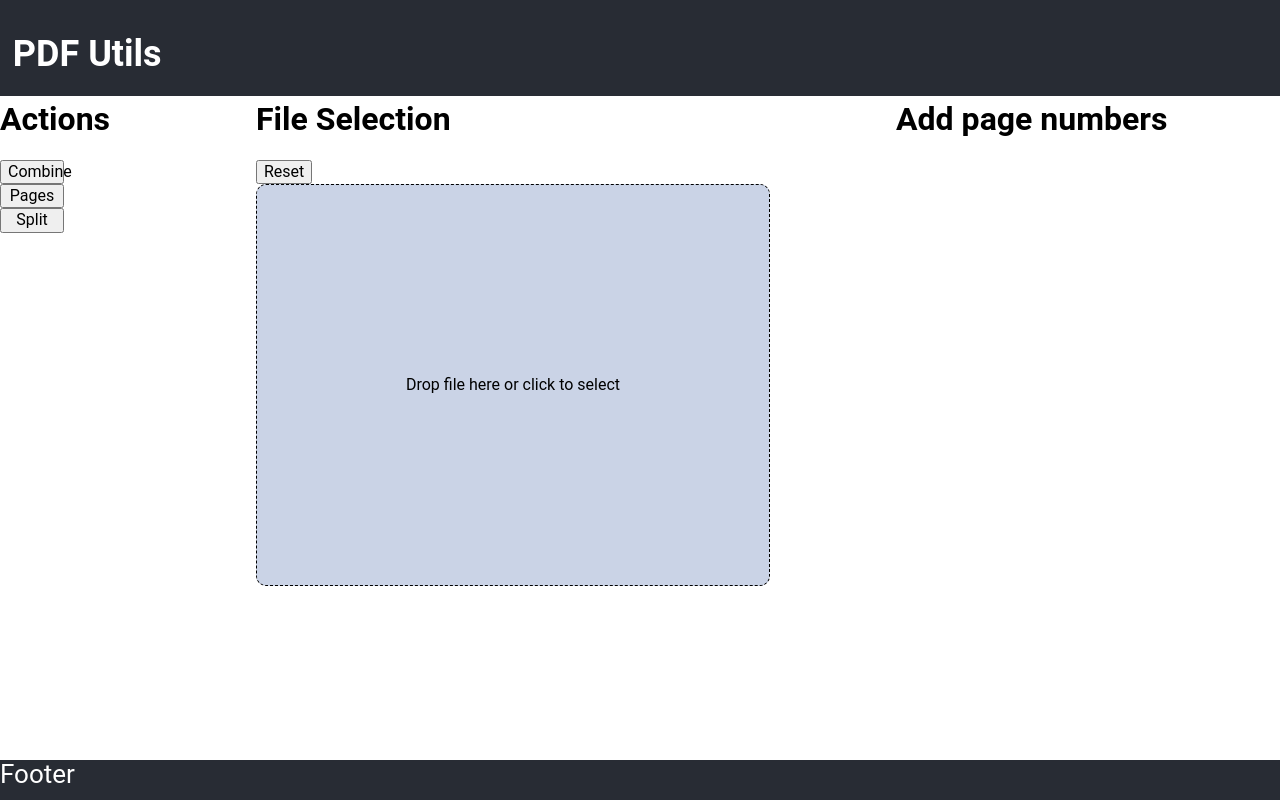
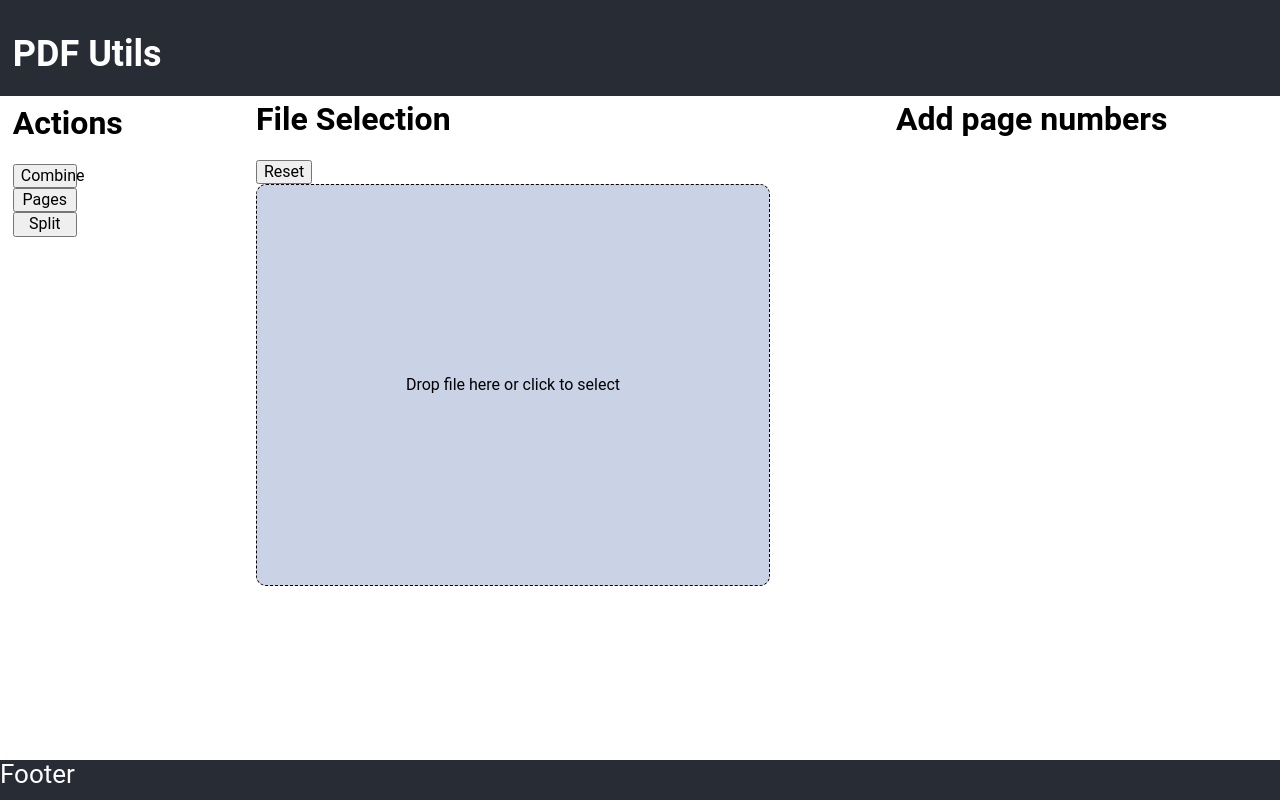
Before and after one commit to c1b3rt00lk1t/pdf-poc, a React (Vite) app: page / in a window 1280 px wide. Built offline with nearby package versions, Linux system fonts and the light colour scheme.

Commit message:
Sidebar padding

```diff
--- a/src/components/Sidebar.module.css
+++ b/src/components/Sidebar.module.css
@@ -2,4 +2,5 @@
   display: flex;
   flex-direction: column;
   width: 25%;
+  padding: 0.5vh 1vw;
 }
```
